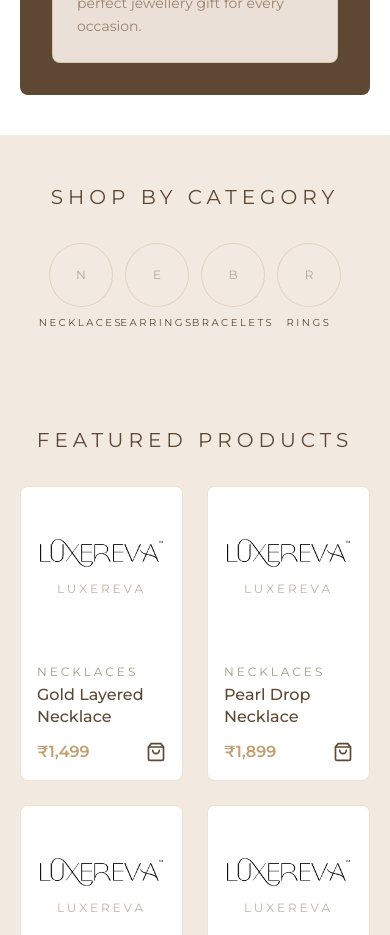
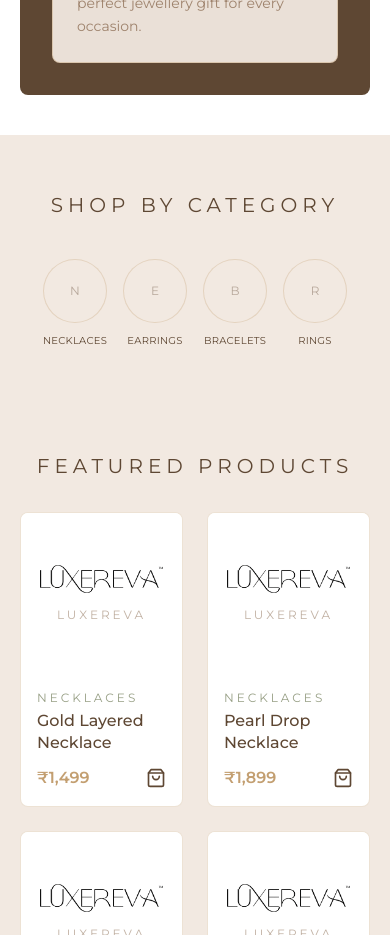
Before and after one commit to luxerevaworks-hash/luxereveramain, a Next.js app: page / in a window 390 px wide. Shown: the part 780-1715 px from the top of the page. Built offline with nearby package versions, Linux system fonts and the light colour scheme; no server answers; the database is empty.

Commit message:
new page

```diff
--- a/app/page.js
+++ b/app/page.js
@@ -126,16 +126,16 @@ export default function HomePage() {
         </div>
       </section>
 
-      <section className="container-page py-12">
-        <h2 className="text-center uppercase tracking-widest2 text-brown-dark text-xl mb-8">
+      <section className="container-page py-14">
+        <h2 className="text-center uppercase tracking-widest2 text-brown-dark text-xl mb-10">
           Shop by Category
         </h2>
-        <div className="flex justify-center gap-3 sm:gap-8">
+        <div className="flex justify-center gap-4 sm:gap-8">
           {CATEGORIES.map((cat) => (
             <Link
               key={cat.slug}
               href={`/products?category=${cat.slug}`}
-              className="flex flex-col items-center gap-2 sm:gap-3 group w-16 sm:w-32 md:w-40"
+              className="flex flex-col items-center gap-2.5 sm:gap-3 group w-16 sm:w-32 md:w-40"
             >
               <span className="relative block w-16 h-16 sm:w-32 sm:h-32 md:w-40 md:h-40 rounded-full overflow-hidden bg-cream border border-gold/30 group-hover:border-gold transition-colors">
                 {categoryImages[cat.slug] ? (
@@ -151,7 +151,7 @@ export default function HomePage() {
                   </span>
                 )}
               </span>
-              <span className="text-brown-dark uppercase tracking-widest2 text-[10px] sm:text-xs group-hover:text-rosewood transition-colors">
+              <span className="text-brown-dark uppercase tracking-wide sm:tracking-widest2 text-[10px] sm:text-xs group-hover:text-rosewood transition-colors">
                 {cat.name}
               </span>
             </Link>
```
